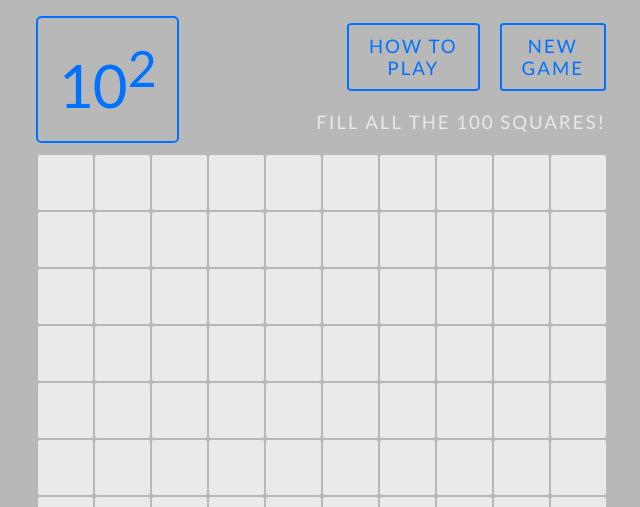
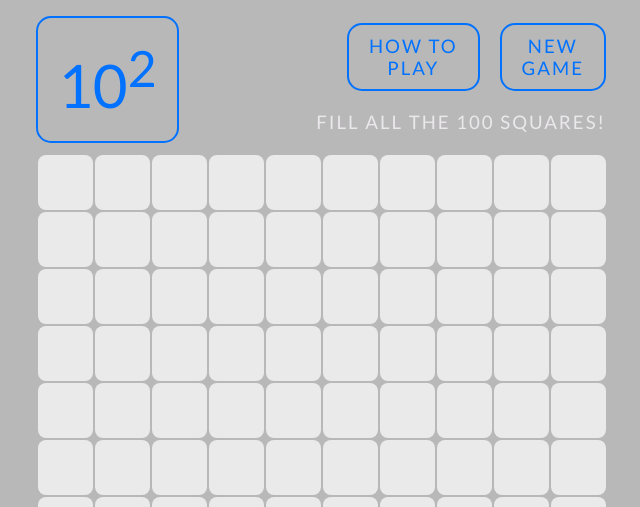
Before and after one commit to lorenzomarchese/lorenzomarchese.github.io, a PHP site: page / in a window 1280 px wide. Shown: the top 507 px of the page, without its empty margins (319-959 px from the left). Run offline with PHP 8.4, Linux system fonts and the light colour scheme; some libraries are stand-ins or nearby versions.

Commit message:
Preserve border-radius tweaks (cells 8px, buttons/endgame 15px)

```diff
--- a/css/main.css
+++ b/css/main.css
@@ -39,7 +39,7 @@ body{
   width: 55px;
   display: inline-block;
   margin: 2px 0px 0px 2px;
-  border-radius: 2px;
+  border-radius: 8px;
   font-family: Futura, Lato, sans-serif;
   font-size: 28px;
   text-align: center;
@@ -101,7 +101,7 @@ li{
   padding: 10px 20px 10px 20px;
   color: #0072FF;
   float: right;
-  border-radius: 4%;
+  border-radius: 15px;
 }
 
 .button:hover{
@@ -157,7 +157,7 @@ li{
   margin-top: -570px;
   display: none;
   text-align: center;
-  border-radius: 1%;
+  border-radius: 15px;
 }
 
 .endtext{
@@ -175,7 +175,7 @@ li{
   text-align: center;
   padding: 10px 20px 10px 20px;
   color: #0072FF;
-  border-radius: 4%;
+  border-radius: 15px;
 }
 
 #gif{
```
